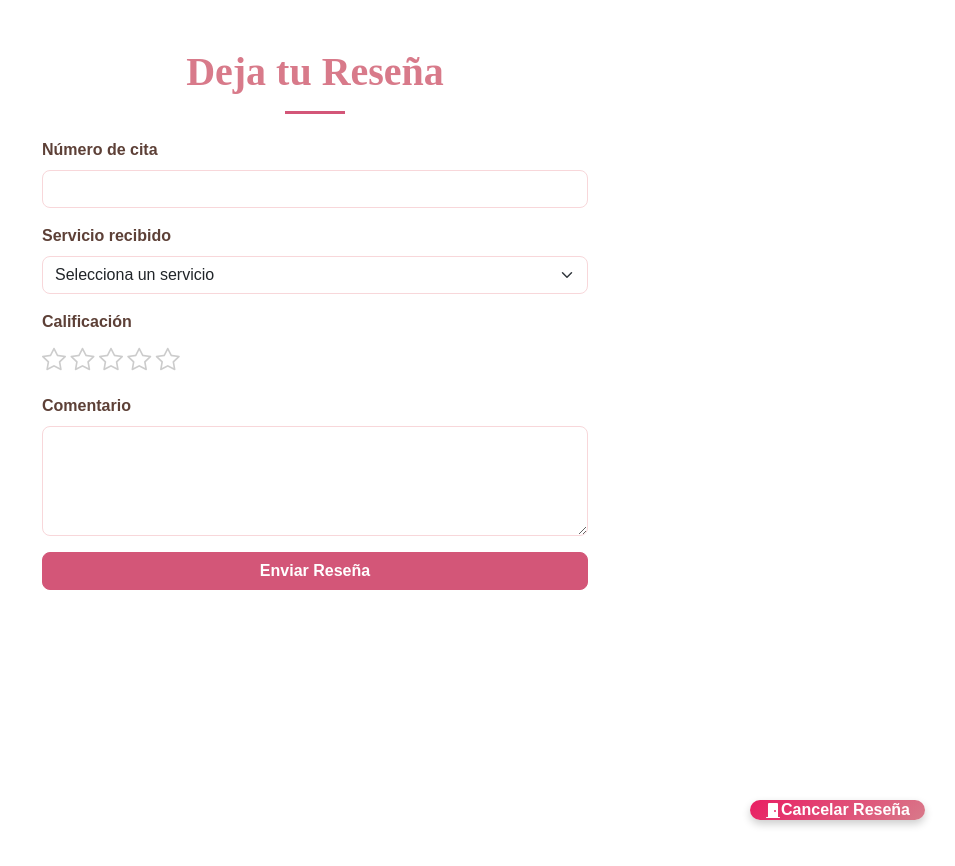
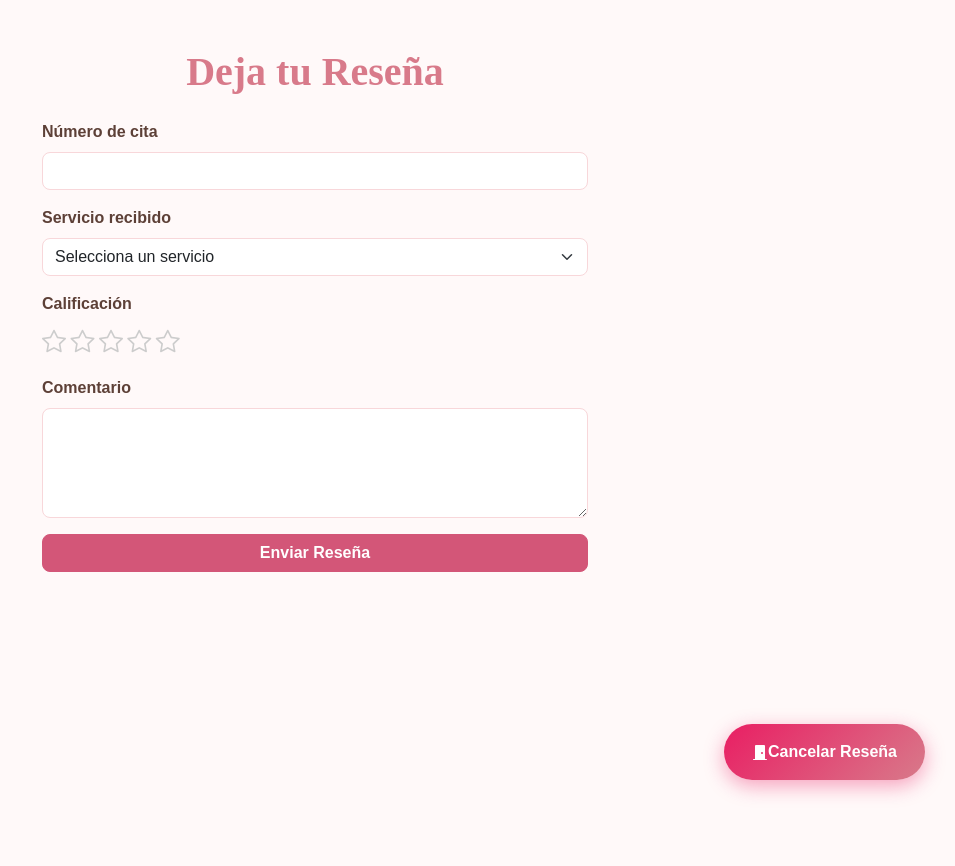
Before and after one commit to Sebastian7023/ProyectoFinalG4, a PHP site: page /ProyectoFinalG4/app/views/review/index.php in a window 1280 px wide. Shown: the top 866 px of the page, without its empty margins (325-1280 px from the left). Run offline with PHP 8.4, Linux system fonts and the light colour scheme.

Commit message:
vista Review

```diff
--- a/app/views/review/index.php
+++ b/app/views/review/index.php
@@ -6,43 +6,7 @@
     <title>Deja tu Reseña</title>
     <link href="https://cdn.jsdelivr.net/npm/bootstrap@5.3.3/dist/css/bootstrap.min.css" rel="stylesheet">
     <link href="https://cdn.jsdelivr.net/npm/bootstrap-icons@1.11.3/font/bootstrap-icons.css" rel="stylesheet">
-    <link href="../../assets/css/home.css" rel="stylesheet">
-    <link href="../../assets/css/review.css" rel="stylesheet">
-    <style>
-                /* Estilos para el botón flotante de reseña */
-.review-btn {
-    position: fixed;
-    top: 800px; /* Posiciona el botón a 20px del borde superior */
-    right: 40px; /* Posiciona el botón a 170px del borde derecho */
-    background-color: var(--rosa-oscuro);
-    color: white;
-    border-radius: 50px;
-    padding: 10px 15px;
-    box-shadow: 0 4px 8px rgba(0, 0, 0, 0.2);
-    text-decoration: none;
-    transition: background-color 0.3s ease, transform 0.3s ease;
-    display: flex;
-    align-items: center;
-    justify-content: center;
-    font-size: 1rem;
-    z-index: 1000;
-}
-
-.review-btn:hover {
-    background-color: var(--rosa-medio);
-    transform: scale(1.05);
-}
-
-.review-btn i {
-    font-size: 1.2rem;
-    margin-right: 8px;
-}
-
-.review-btn:active {
-    transform: translateY(0) scale(1);
-    box-shadow: 0 4px 15px rgba(233, 30, 99, 0.4);
-}
-    </style>
+    <link href="/ProyectoFinalG4_USER/app/assets/css/review.css" rel="stylesheet">
 </head>
 <body>
     <div class="container py-5">
@@ -69,11 +33,11 @@
                     <div class="mb-3">
                         <label class="form-label">Calificación</label>
                         <div id="rating-stars">
-                            <i class="bi bi-star" data-value="1"></i>
-                            <i class="bi bi-star" data-value="2"></i>
-                            <i class="bi bi-star" data-value="3"></i>
-                            <i class="bi bi-star" data-value="4"></i>
-                            <i class="bi bi-star" data-value="5"></i>
+                            <i class="bi bi-star bi-star-fill text-warning" data-value="1"></i>
+                            <i class="bi bi-star bi-star-fill text-warning" data-value="2"></i>
+                            <i class="bi bi-star bi-star-fill text-warning" data-value="3"></i>
+                            <i class="bi bi-star bi-star-fill text-warning" data-value="4"></i>
+                            <i class="bi bi-star bi-star-fill text-warning" data-value="5"></i>
                         </div>
                         <input type="hidden" id="rating-value" name="ratingValue" value="0">
                     </div>
@@ -82,7 +46,7 @@
                         <textarea class="form-control" id="comentario" name="reviewComment" rows="4" required></textarea>
                     </div>
                     <button type="submit" class="btn btn-primary w-100">Enviar Reseña</button>
-                    <a href="http://localhost/ProyectoFinalG4/" class="review-btn bi bi-door-closed-fill ">
+                    <a href="index.php?controler=Home&action=index" id="review-btn" class="bi bi-door-closed-fill">
                         Cancelar Reseña
                     </a>
                 </form>
@@ -90,8 +54,8 @@
         </div>
     </div>
     <script src="https://cdn.jsdelivr.net/npm/bootstrap@5.3.3/dist/js/bootstrap.bundle.min.js"></script>
-
-    <script>
+</body>
+<script>
         document.addEventListener('DOMContentLoaded', function() {
             const starContainer = document.getElementById('rating-stars');
             const stars = starContainer.querySelectorAll('.bi-star, .bi-star-fill');
@@ -136,6 +100,4 @@
             updateStars(selectedValue);
         });
     </script>
-
-    </body>
 </html>
```
Also changed, not shown: app/views/review/editar.php (+1 -32 lines).
